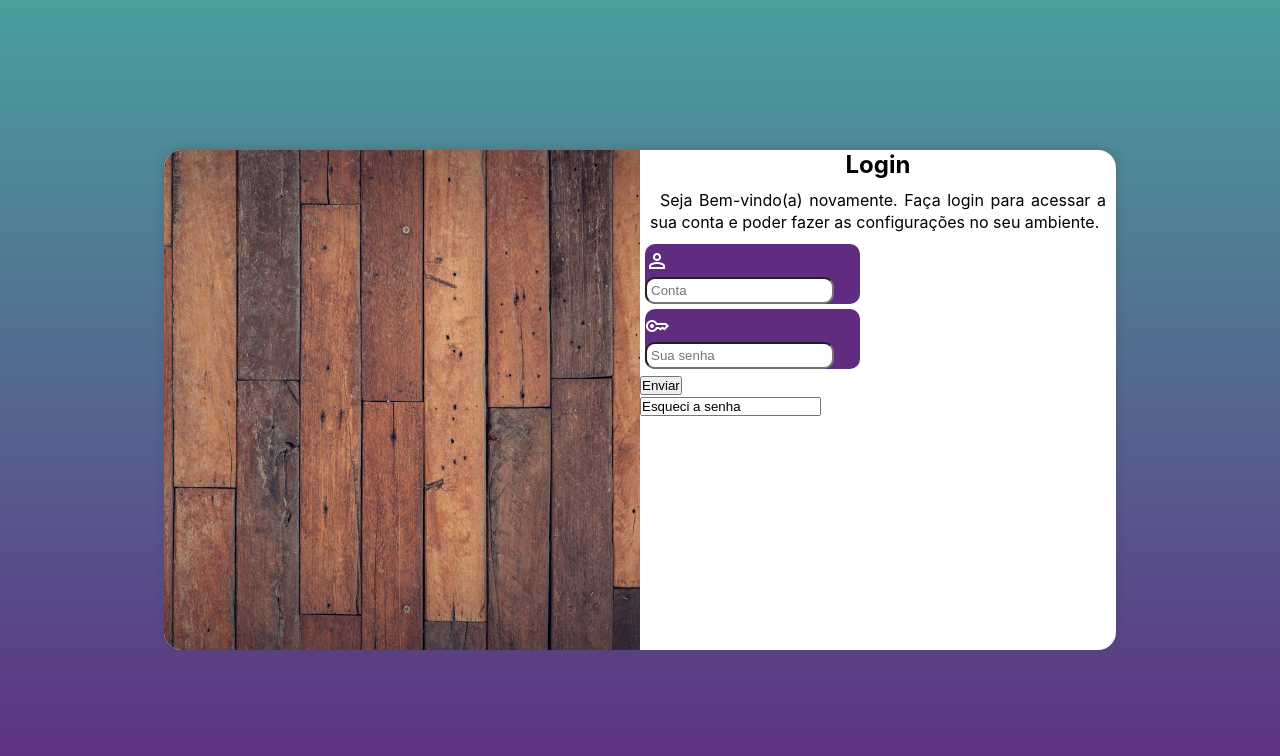
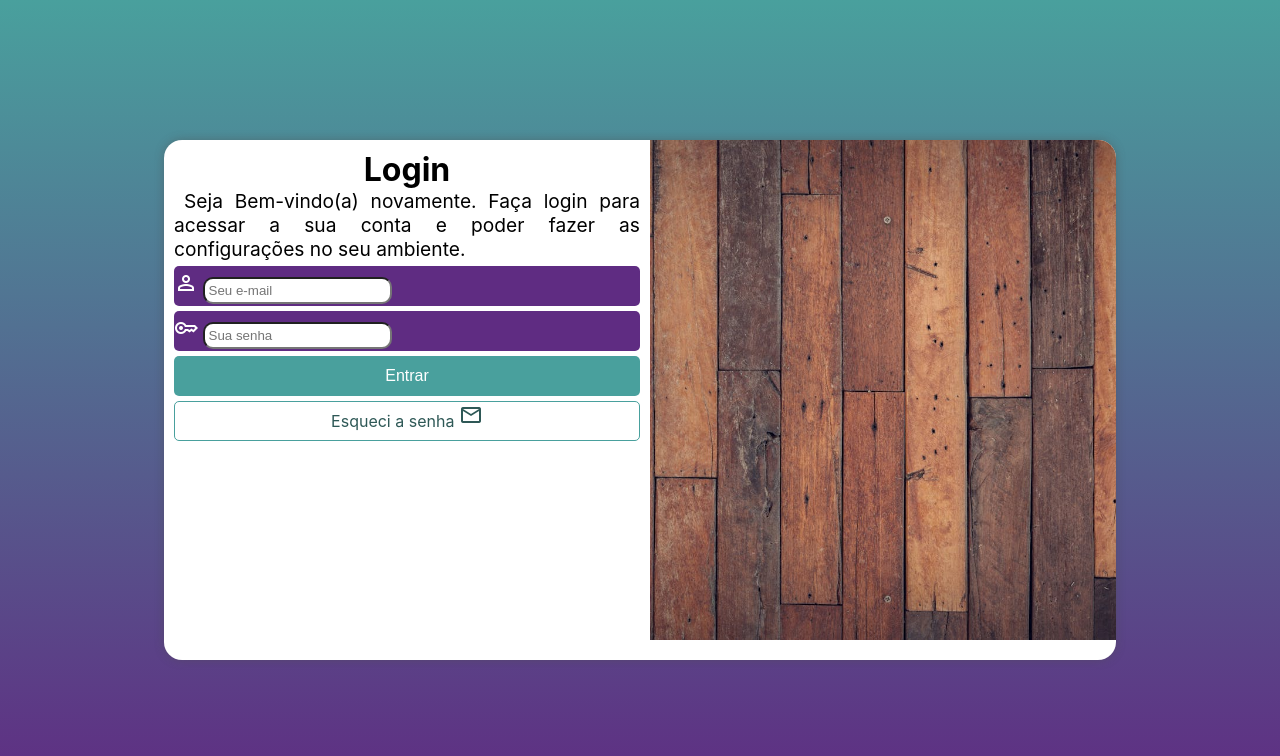
Before and after one commit to luizpq/projeto-login, a PHP site: page / in a window 1280 px wide. Shown: the top 756 px of the page. Run offline with PHP 8.4, Linux system fonts and the light colour scheme.

Commit message:
Formatação do formulário

```diff
--- a/estilos/media-query.css
+++ b/estilos/media-query.css
@@ -11,13 +11,13 @@
 
     section#login > div#imagem{
         float: left;
-        width: 30%;
+        width: 40%;
         height: 100%;
     }
 
     section#login > div#formulario{
         float: right;
-        width: 65%;
+        width: 60%;
         height: 100%;
     }
 }
@@ -25,6 +25,7 @@
 @media screen and (min-width: 992px) {
     body{
         background-image: linear-gradient(to top, #5f2c82, #49a09d);
+
     }
 
     section#login{
@@ -32,13 +33,20 @@
     }
 
     section#login > div#imagem{
+        float: right;
+        width: 50%;
+    }
+
+    section#login > div#formulario{
         float: left;
         width: 50%;
     }
 
-    section#login > div#formulario{
-        float: right;
-        width: 50%;
+    div#formulario > p{
+        font-size: 1.2em;
     }
 
+    div#formulario > h1{
+        font-size: 2em;
+    }
 }
--- a/estilos/style.css
+++ b/estilos/style.css
@@ -34,11 +34,12 @@ main{
     transform: translate(-50%, -50%);
     overflow: hidden;
     background-color: white;
-    height: 500px;
+    height: 520px;
     border-radius: 18px;
     box-shadow: 0px 0px 10px rgba(77, 76, 76, 0.445);
     transition: width 0.3s;
     transition-timing-function: ease;
+    padding: 10px;
 }
 
 section#login > div#imagem{
@@ -47,15 +48,14 @@ section#login > div#imagem{
     background-repeat: no-repeat;
     background-position: center center;
     height: 200px;
-
+    margin: -10px -10px 0px -10px;
 }
 
 #formulario > p{
-    line-height: 1.4em;
     margin-top: 10px;
     text-align: justify;
     text-indent: 10px;
-    margin: 10px;
+    margin: auto
 }
 
 #formulario > h1{
@@ -63,17 +63,56 @@ section#login > div#imagem{
 }
 
 .icones{
+    display: block;
     background-color: var(--cor02);
-    border-radius: 10px;
-    width: 215px;
+    border-radius: 5px;
+    width: 100%;
     padding-top: 5px;
     color: white;
-    margin: 5px;
-
+    margin: 5px 0px;
+    height: 40px;
 }
 
 #iconta, #isenha{
     padding: 4px;
     border-radius: 10px;
+}
+
+#formulario > #botao{
+    text-decoration: none;
+}
+
+form > div > input[type=submit] {
+    display: block;
+    font-size: 1em;
+    width: 100%;
+    background-color: var(--cor01);
+    color: white;
+    border: none;
+    border-radius: 5px;
+    height: 40px;
+    cursor: pointer;
+}
+
+form > div > input[type=submit]:hover {
+    background-color: #2e5856;
+}
+
+form > p > a#botao{
+    display: block;
+    text-align: center;
+    width: 100%;
+    height: 40px;
+    background-color: white;
+    border-radius: 5px;
+    margin-top: 5px;
+    color: #2e5856;
+    text-decoration: none;
+    padding-top: 1px;
+    border: 1px solid var(--cor01);
+}
+
+form > p > a#botao:hover{
+    background-color: #60b5b1;
 
 }
--- a/index.html
+++ b/index.html
@@ -18,26 +18,32 @@
             <div id="formulario">
                 <h1>Login</h1>
                 <p>Seja Bem-vindo(a) novamente. Faça login para acessar a sua conta e poder fazer as configurações no seu ambiente.</p>
-                <form action="login.php" method="get">
-                    <p class="icones">
-                        <label for="iconta"><span class="material-symbols-outlined">
+                <form action="login.php" method="post">
+
+                    <div class="icones">
+                        <span class="material-symbols-outlined">
                             person
-                            </span></label>
-                        <input type="email" name="conta" id="iconta" required placeholder="Conta">
-                    </p>
-                    <p class="icones">
-                        <label for="isenha"><span class="material-symbols-outlined">
+                            </span>
+                        <input type="email" name="conta" id="iconta" required placeholder="Seu e-mail" autocomplete="email">
+                        <label for="iconta"></label>
+                    </div>
+
+                    <div class="icones">
+                        <span class="material-symbols-outlined">
                             key
-                            </span></label>
-                        <input type="text" name="senha" id="isenha" required min="4" max="20" placeholder="Sua senha">
-                    </p>
+                            </span>
+                        <input type="text" name="senha" id="isenha" required min="4" max="20" placeholder="Sua senha" autocomplete="current-password">
+                        <label for="isenha"></label>
+                    </div>
+
+                    <div>
+                        <input type="submit" value="Entrar">
+                    </div>
 
                     <p>
-                        <input type="submit" value="Enviar">
-                    </p>
-
-                    <p>
-                        <input type="text" value="Esqueci a senha">
+                        <a id="botao" href="esqueci.html">Esqueci a senha <span class="material-symbols-outlined">
+                            mail
+                            </span></a>
                     </p>
 
                 </form>
```
